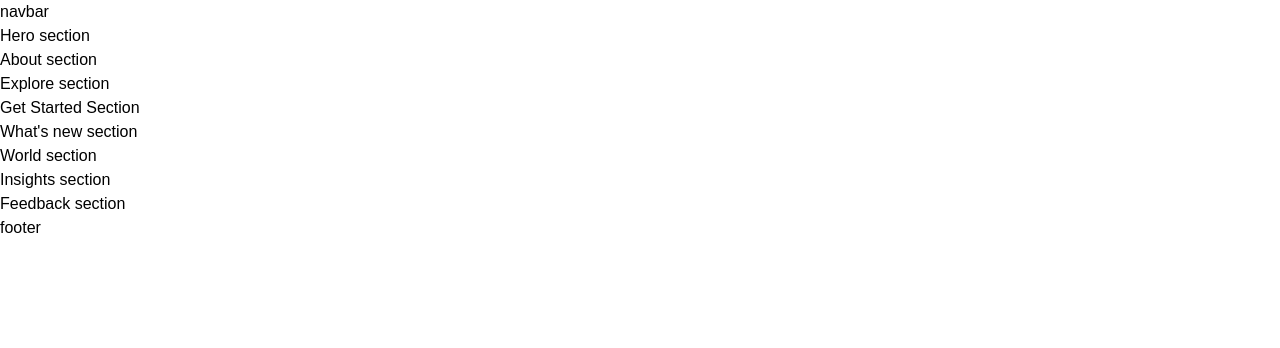
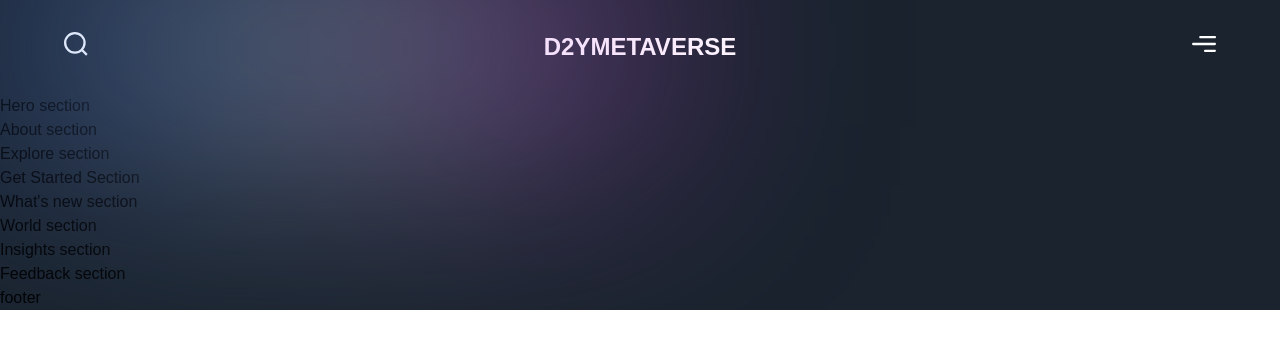
Before and after one commit to AdiMunawar31/d2ymetaverse, a Next.js app: page / in a window 1280 px wide. Shown: the top 348 px of the page. Built offline with nearby package versions, Linux system fonts and the light colour scheme; a web font is replaced by a local one.

Commit message:
create a navbar

```diff
--- a/app/page.js
+++ b/app/page.js
@@ -2,7 +2,7 @@
 import { About, Explore, Feedback, GetStarted, Hero, Insights, WhatsNew, World } from '../sections';
 
 const Page = () => (
-  <div>
+  <div className="bg-primary-black overflow-hidden">
     <Navbar />
     <Hero />
     <About />
--- a/components/Navbar.jsx
+++ b/components/Navbar.jsx
@@ -1,9 +1,24 @@
 'use client';
 
+import { motion } from 'framer-motion';
+import styles from '../styles';
+import { navVariants } from '../utils/motion';
+
 const Navbar = () => (
-  <nav>
-    navbar
-  </nav>
+  <motion.nav
+    variants={navVariants}
+    initial="hidden"
+    whileInView="show"
+    className={`${styles.xPaddings} py-8 relative`}
+  >
+    <div className="absolute w-[50%] inset-0 gradient-01" />
+
+    <div className={`${styles.innerWidth} mx-auto flex justify-between gap-8`}>
+      <img src="/search.svg" alt="search" className="w-[24px] h-[24px] object-contain" />
+      <h2 className="font-extrabold text-[24px] text-white leading-[30px]">D2YMETAVERSE</h2>
+      <img src="/menu.svg" alt="menu" className="w-[24px] h-[24px] object-contain" />
+    </div>
+  </motion.nav>
 );
 
 export default Navbar;
```
